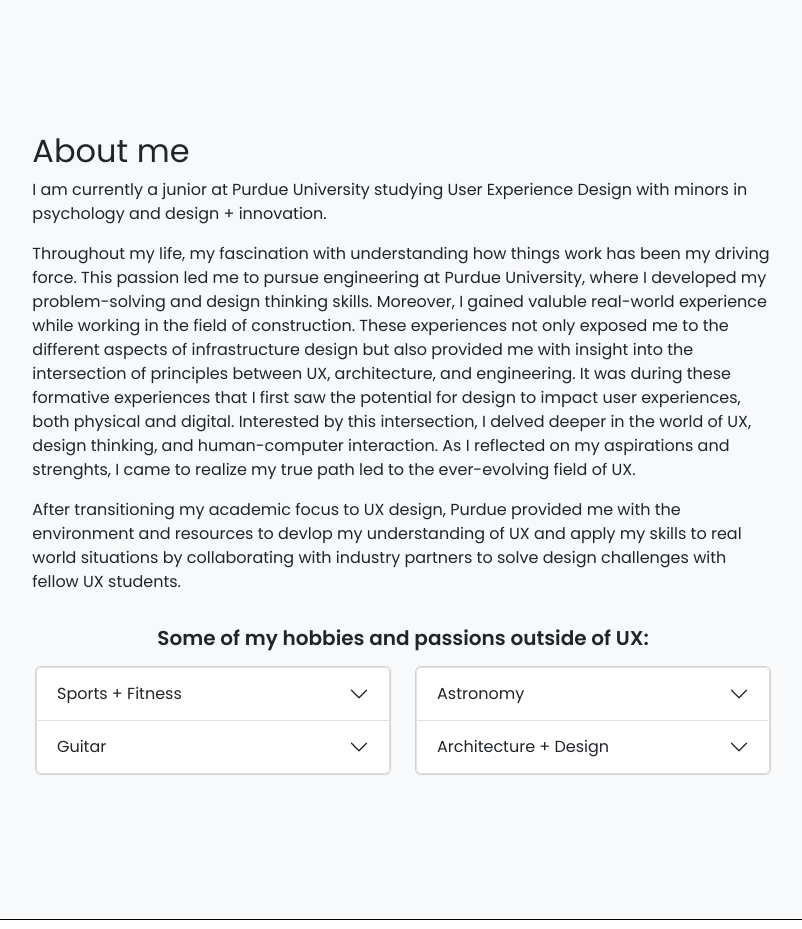
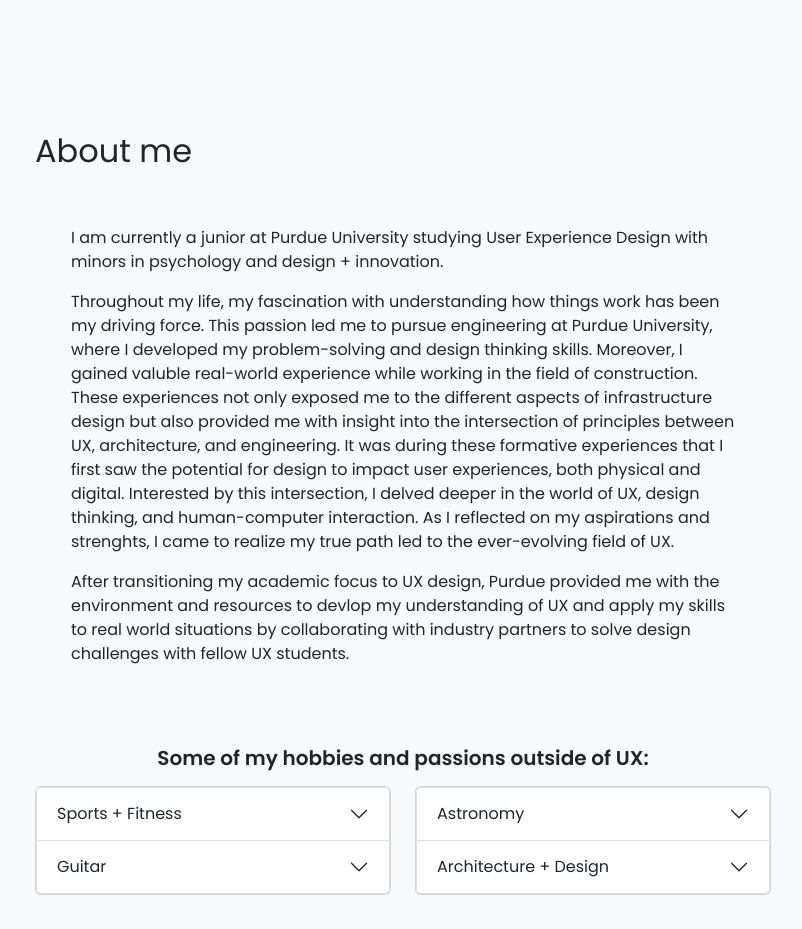
Before and after one commit to fayeochi/fayeochi.github.io, a plain HTML site: page index.html in a window 1280 px wide. Shown: the part 1580-2509 px from the top of the page, without its empty margins (237-1039 px from the left). Drawn offline with nearby package versions, Linux system fonts and the light colour scheme.

Commit message:
Update index.html
update

```diff
--- a/index.html
+++ b/index.html
@@ -1062,13 +1062,19 @@
 
         <!-- about section-->
         <section class="bg-light" id="about">
-            <div class="container px-2 fade-in">
+            <div class="container fade-in">
+              <div class="row justify-content-center">
+                <div class="col-md-10 offset-md-2 text-start">
+                  <h2>About me</h2>
+                </div>
+              </div>
                 <div class="row gx-4 justify-content-center">
-                    <div class="col-lg-8">
-                        <h2>About me</h2>
-                        <p class="text-start">I am currently a junior at Purdue University studying User Experience Design with minors in psychology and design + innovation. </p>
-                        <p class="text-start">Throughout my life, my fascination with understanding how things work has been my driving force. This passion led me to pursue engineering at Purdue University, where I developed my problem-solving and design thinking skills. Moreover, I gained valuble real-world experience while working in the field of construction. These experiences not only exposed me to the different aspects of infrastructure design but also provided me with insight into the intersection of principles between UX, architecture, and engineering. It was during these formative experiences that I first saw the potential for design to impact user experiences, both physical and digital. Interested by this intersection, I delved deeper in the world of UX, design thinking, and human-computer interaction. As I reflected on my aspirations and strenghts, I came to realize my true path led to the ever-evolving field of UX.</p>
-                        <p class="text-start">After transitioning my academic focus to UX design, Purdue provided me with the environment and resources to devlop my understanding of UX and apply my skills to real world situations by collaborating with industry partners to solve design challenges with fellow UX students.</p>
+
+                    <div class="col-md-8 p-5">
+
+                        <p class="text-start ">I am currently a junior at Purdue University studying User Experience Design with minors in psychology and design + innovation. </p>
+                        <p class="text-start ">Throughout my life, my fascination with understanding how things work has been my driving force. This passion led me to pursue engineering at Purdue University, where I developed my problem-solving and design thinking skills. Moreover, I gained valuble real-world experience while working in the field of construction. These experiences not only exposed me to the different aspects of infrastructure design but also provided me with insight into the intersection of principles between UX, architecture, and engineering. It was during these formative experiences that I first saw the potential for design to impact user experiences, both physical and digital. Interested by this intersection, I delved deeper in the world of UX, design thinking, and human-computer interaction. As I reflected on my aspirations and strenghts, I came to realize my true path led to the ever-evolving field of UX.</p>
+                        <p class="text-start ">After transitioning my academic focus to UX design, Purdue provided me with the environment and resources to devlop my understanding of UX and apply my skills to real world situations by collaborating with industry partners to solve design challenges with fellow UX students.</p>
 
                       </div>
                 </div>
```
